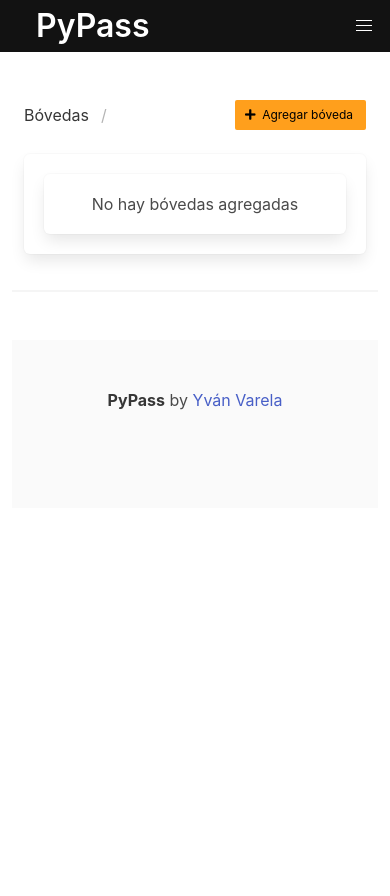
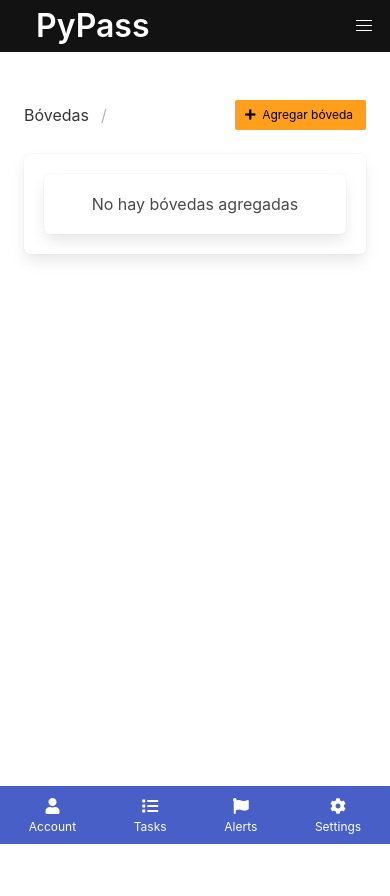
Before and after one commit to yvanvrela/11Pass, a Flask app: page /vaults in a window 390 px wide. After the commit the page ends 844 px from the top, so only its background shows below. Run offline with Flask 2, Linux system fonts and the light colour scheme; the visitor is signed in with stand-in values (Sample User, id 1); data that the repository does not hold is empty; some libraries are stand-ins or nearby versions.

Commit message:
add footer responsive in main css

```diff
--- a/app/static/main.css
+++ b/app/static/main.css
@@ -1,6 +1,19 @@
-html,
+/* Con esto el body toma el tamaño del navegador
+segun la pantalla, usando flex */
 body {
-    height: 100%;
+    max-width: 100%;
+    display: flex;
+    flex-direction: column;
+    min-height: 100vh;
+}
+
+.is-full-height-100vh {
+    height: 100vh;
+}
+
+/* Se aplica para que automaticamente se posicione abajo */
+.footer {
+    margin-top: auto;
 }
 
 .full-height {
--- a/app/templates/account_detail.html
+++ b/app/templates/account_detail.html
@@ -255,7 +255,7 @@ Detalles
 
 </section>
 
-<section class="ml-2">
+<section class="content ml-2">
     <div class="content">
         <label class="label">Página</label>
         <a href="https://{{ details_account['page'] }}" target="_blanck">
--- a/app/templates/layout.html
+++ b/app/templates/layout.html
@@ -21,11 +21,34 @@
 </head>
 
 <body class="has-background-white">
+
     <nav class="navbar has-background-black-bis">
         {% include 'navbar.html'  %}
     </nav>
 
-    <div class="section has-background-white is-mobile full-height ">
+    <!-- Navbar mobil -->
+    <nav class="navbar is-fixed-bottom is-link is-hidden-desktop is-hidden-fullhd is-hidden-tablet" role="navigation">
+        <div class="navbar-brand">
+            <a class="navbar-item is-expanded  is-block has-text-centered">
+                <i class="fa fa-user"></i>
+                <p class="is-size-7">Account</p>
+            </a>
+            <a class="navbar-item is-expanded  is-block has-text-centered">
+                <i class="fa fa-list"></i>
+                <p class="is-size-7">Tasks</p>
+            </a>
+            <a class="navbar-item is-expanded is-block has-text-centered">
+                <i class="fa fa-flag"></i>
+                <p class="is-size-7">Alerts</p>
+            </a>
+            <a class="navbar-item is-expanded  is-block has-text-centered">
+                <i class="fa fa-cog"></i>
+                <p class="is-size-7">Settings</p>
+            </a>
+        </div>
+    </nav>
+
+    <div class="section has-background-white">
 
         {% for message in get_flashed_messages() %}
 
@@ -45,9 +68,9 @@
 
         {% endfor %}
 
-        <div class="columns full-height">
+        <div class="columns">
 
-            <div class="column is-one-fifth-desktop is-hidden-mobile">
+            <div class="column is-one-fifth-desktop  is-hidden-mobile">
                 {% include 'menu.html' %}
             </div>
 
@@ -61,11 +84,13 @@
             </div>
 
             {% if details_account %}
+
             <div class="vertical-line">
             </div>
-            {% endif %}
 
             <hr class="is-hidden-desktop">
+
+            {% endif %}
 
             <div class="column">
                 {% block details %}
@@ -73,18 +98,19 @@
                 {% endblock %}
             </div>
 
-            <footer class="footer">
-                <div class="content has-text-centered">
-                    <p>
-                        <strong>PyPass</strong> by <a href="#">Yván Varela</a>
-                    </p>
-                </div>
-            </footer>
         </div>
 
 
     </div>
 
+    <footer class="footer is-hidden-mobile">
+        <div class="content has-text-centered">
+            <p>
+                <strong>PyPass</strong> by <a href="#">Yván Varela</a>
+            </p>
+        </div>
+    </footer>
+
 </body>
 
 </html>
```
Also changed, not shown: app/templates/layout_credentials.html (+7 -0 lines).
